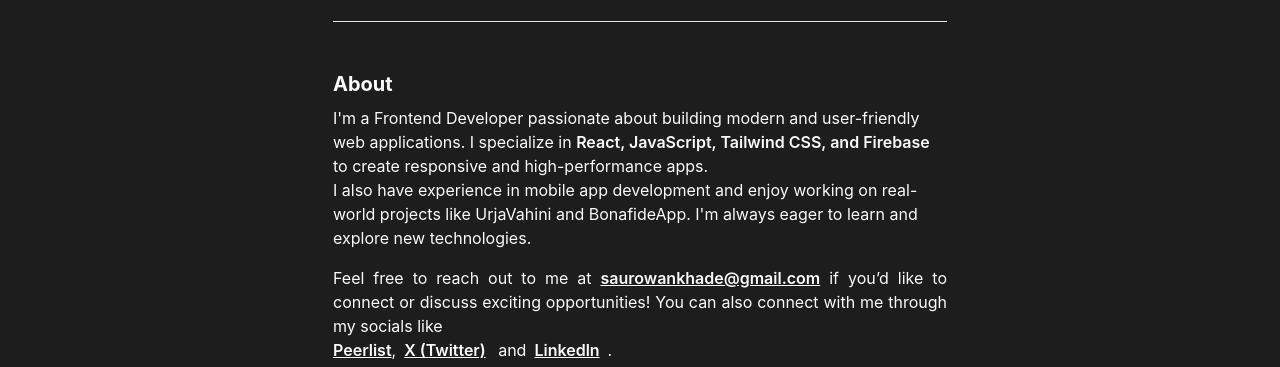
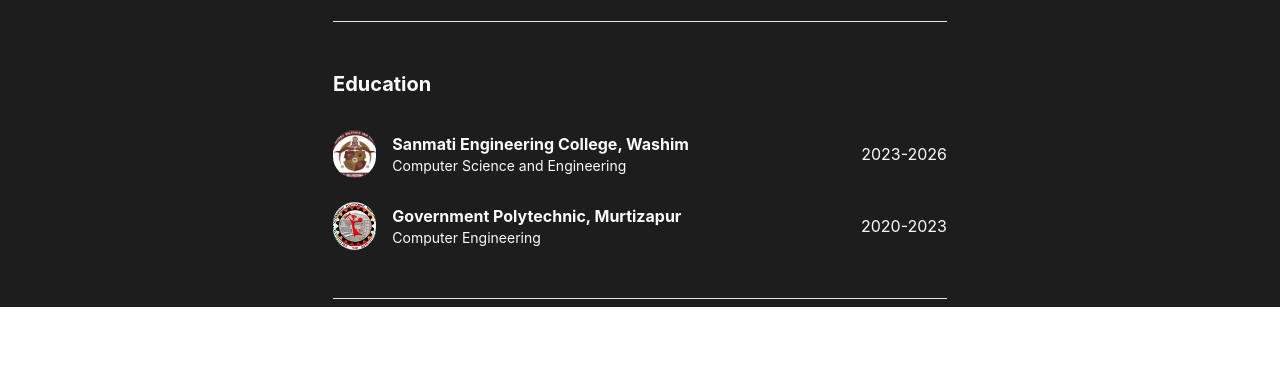
Before and after one commit to saurowankhade/MyPortfolio, a React (Vite) app: page / in a window 1280 px wide. Shown: the part 1634-2001 px from the top of the page. After the commit the page ends 1941 px from the top, so only its background shows below. Built offline with nearby package versions, Linux system fonts and the light colour scheme.

Commit message:
Education section added

```diff
--- a/src/App.jsx
+++ b/src/App.jsx
@@ -1,6 +1,7 @@
 import About from "./Components/About"
 import NavigationBar from "./Components/NavigationBar"
 import OneLineIntro from "./Components/OneLineIntro"
+import Education from "./Components/Education"
 import Projects from "./Components/Projects/Projects"
 
 function App() {
@@ -18,7 +19,9 @@
       <div className="mt-12"><hr /></div>
       <Projects />
       <div className="mt-12"><hr /></div>
-      <About />
+      <Education />
+
+      <div className="mt-12"><hr /></div>
       </div>
       </div>
 
--- /dev/null
+++ b/src/Components/Education.jsx
@@ -0,0 +1,68 @@
+import sanmatiengineering from '../assets/sanmatiengineering.png';
+import gpmzr from '../assets/gpmzr.png';
+const Education = () => {
+  const educationData = [
+    {
+      name: 'Sanmati Engineering College, Washim',
+      branch: 'Computer Science and Engineering',
+      years: '2023-2026',
+      img: sanmatiengineering,
+      webUrl: 'https://sanmati.edu.in/'
+
+    }, {
+      name: 'Government Polytechnic, Murtizapur',
+      branch: 'Computer Engineering',
+      years: '2020-2023',
+      img: gpmzr,
+      webUrl: 'https://www.gpmzr.ac.in/'
+
+    }
+  ]
+  return (
+    <div className="mt-12">
+      <h1 className="text-xl font-bold pb-2">Education</h1>
+      {
+        educationData.map((data) => (
+          <div key={data?.name} className="flex gap-4 items-center mt-6">
+            <div>
+              <img className='rounded-full object-cover h-12 w-12' src={data?.img} alt={data.name} />
+            </div>
+            <div className='flex gap-2 items-center w-full justify-between'>
+              <div className="flex gap-2">
+
+                <div onClick={()=>{
+                  window.open(data.webUrl,'_blank');
+                }} className='group cursor-pointer'>
+                <h2 className='font-bold text-base flex gap-1  items-center'>
+  {data.name}
+  <span className='hidden group-hover:inline-block transition-transform duration-300 translate-x-0 group-hover:translate-x-1'>
+    <svg
+      stroke="currentColor"
+      fill="currentColor"
+      strokeWidth={0}
+      viewBox="0 0 512 512"
+      height="1em"
+      width="1em"
+      xmlns="http://www.w3.org/2000/svg"
+      className="transition-transform duration-300 group-hover:translate-x-1 group-hover:scale-110"
+    >
+      <path d="M464.9 128H344.1c-8.3 0-15.1 6.6-15.1 14.8s6.8 14.8 15.1 14.8h83.7l-138 142.2-85.9-84.1c-2.9-2.8-6.6-4.3-10.7-4.3-4 0-7.8 1.5-10.7 4.3L36.2 358.8c-1.9 1.9-4.2 5.2-4.2 10.7 0 4.1 1.4 7.5 4.2 10.2 2.9 2.8 6.6 4.3 10.7 4.3 4 0 7.8-1.5 10.7-4.3L193.2 247l85.9 84.1c2.9 2.8 6.6 4.3 10.7 4.3 4 0 7.8-1.5 10.7-4.3l149.4-151.9v81.7c0 8.1 6.8 14.8 15.1 14.8s15.1-6.6 15.1-14.8V142.8c-.1-8.2-6.9-14.8-15.2-14.8z" />
+    </svg>
+  </span>
+</h2>
+
+                  <p className='text-sm'>{data.branch}</p>
+                </div>
+              </div>
+              <div>
+                {data.years}
+              </div>
+            </div>
+          </div>
+        ))
+      }
+    </div>
+  )
+}
+
+export default Education
--- a/src/Components/NavigationBar.jsx
+++ b/src/Components/NavigationBar.jsx
@@ -4,7 +4,7 @@
 
         <div className="fixed top-0">
             <div className="flex p-10 ">
-                <ul className="flex sm:gap-10 p-4 rounded-full bg-black">
+                <ul className="flex shadow-md sm:gap-10 p-4 rounded-full bg-black">
                     <li className="px-3 py-2 rounded-full cursor-pointer transition-all duration-300 ease-in-out hover:bg-[#b0a6a66c] hover:scale-105">
                         Home
                     </li>
--- a/src/Components/Projects/ProjectCard.jsx
+++ b/src/Components/Projects/ProjectCard.jsx
@@ -1,9 +1,9 @@
 const ProjectCard = () => {
     return (
         <div>
-            <div className='border border-[#000000c6] shadow-sm rounded-md hover:shadow-2xl'>
+            <div className='border border-[#000000c6] group shadow-sm rounded-md hover:shadow-2xl'>
                 <div>
-                    <img className="rounded-ss-md w-full rounded-se-md h-[200px]" src="https://www.ayushmangarg.in/_next/image?url=%2Fhomestayz.webp&w=640&q=75" alt="address" />
+                    <img className=" rounded-ss-md w-full rounded-se-md h-[200px]" src="https://www.ayushmangarg.in/_next/image?url=%2Fhomestayz.webp&w=640&q=75" alt="address" />
                 </div>
                 <div className="flex flex-col p-2">
                     <h2 className="font-semibold text-[16px]">Name of Project</h2>
```
Also changed, not shown: src/assets/gpmzr.png (added), src/assets/sanmatiengineering.png (added).
